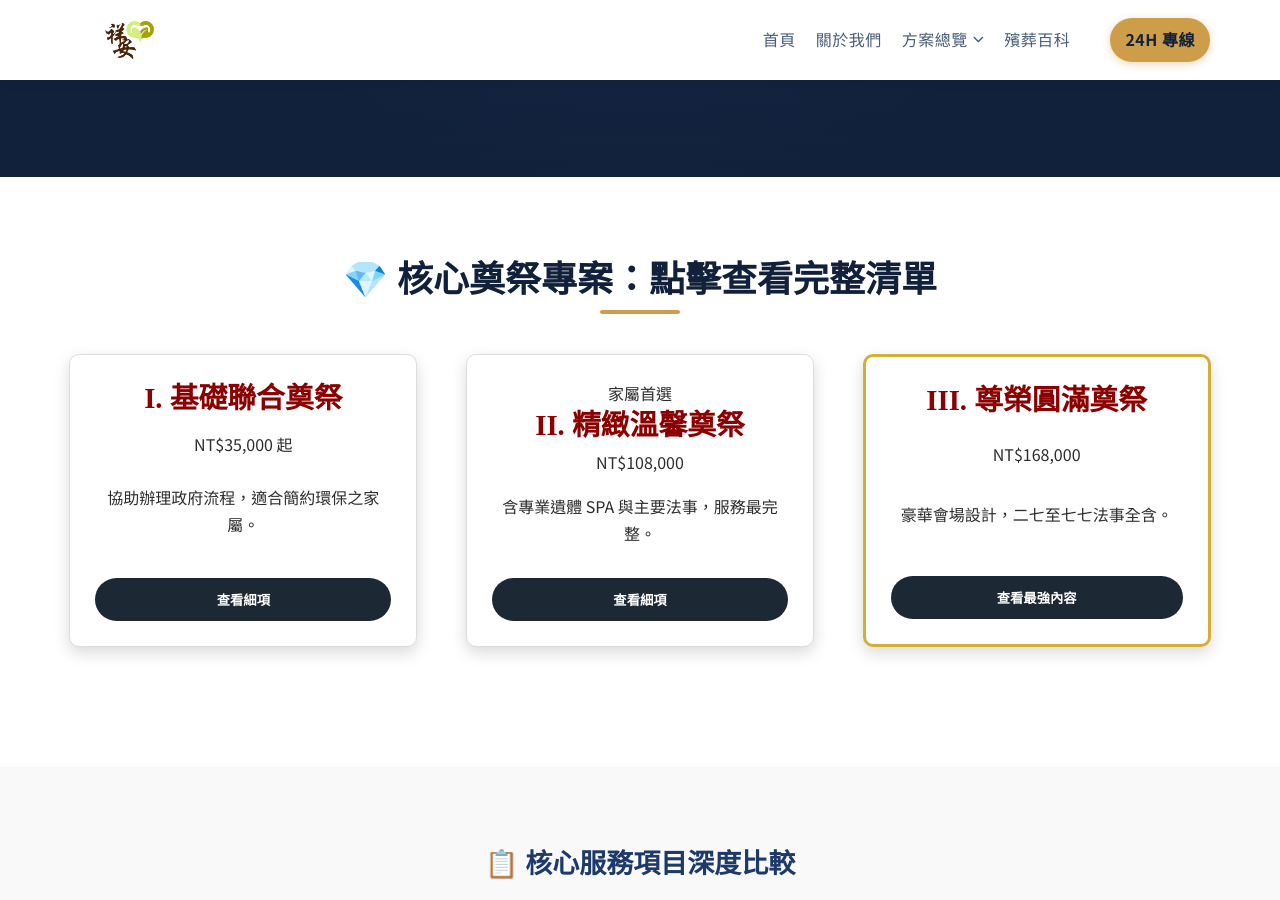
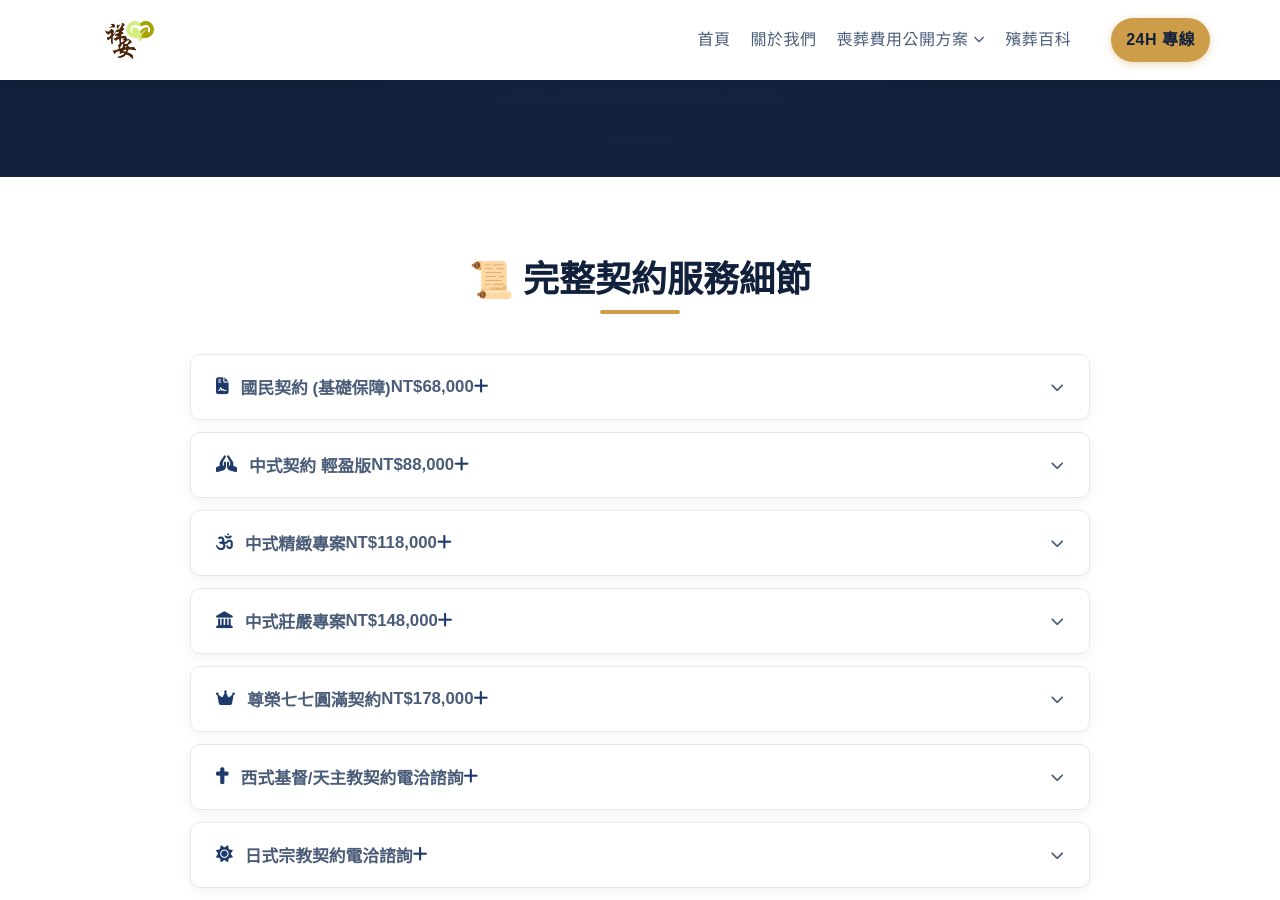
Before and after one commit to Shiangan/Shiangan, a Jekyll site: the page plans.html, which Jekyll copies as it is, in a window 1280 px wide and 900 px high, scrolled down 723 px. Built offline with Jekyll 4.4.1, drawn with Linux system fonts in a browser that asks for light colours; some web fonts are replaced; some of the changed text lies outside the part shown.

Commit message:
Update plans.html

```diff
--- a/plans.html
+++ b/plans.html
@@ -3,7 +3,7 @@
 <head>
     <meta charset="UTF-8">
     <meta name="viewport" content="width=device-width, initial-scale=1.0, shrink-to-fit=no">
-    <meta http-equiv="X-UA-Compatible" content="IE=edge">
+    <title>【費用公開】喪葬費用方案總覽 | 祥安生命：透明契約，暖心守護</title>
 
     <script async src="https://www.googletagmanager.com/gtag/js?id=G-445583766"></script>
     <script>
@@ -13,47 +13,9 @@
     gtag('config', 'G-445583766');
     </script>
 
-    <title>【費用公開】喪葬費用方案總覽 | 祥安生命：從 NT$3.5萬到圓滿契約，價格透明，溫暖守護。</title>
-    <meta name="description" content="祥安生命有限公司承諾喪葬費用公開透明，提供從基礎聯合奠祭 (NT$3.5萬) 到尊榮圓滿契約 (NT$17.8萬) 多種方案。甲級立案團隊，絕無隱藏費用。">
-    <link rel="canonical" href="https://24hour.台灣/Shiangan/plans.html">
-
-    <meta property="og:title" content="祥安生命 | 喪葬費用公開透明方案總覽：尊榮圓滿契約，價格零隱藏">
-    <meta property="og:type" content="website">
-    <meta property="og:url" content="https://24hour.台灣/Shiangan/plans.html">
-    <meta property="og:image" content="https://24hour.台灣/Shiangan/images/logo.png">
-    <meta property="og:description" content="國家認證禮儀師團隊，甲級立案。費用公開透明，協助家屬圓滿告別。">
-    <meta name="robots" content="index, follow">
-
     <link rel="stylesheet" href="https://cdnjs.cloudflare.com/ajax/libs/font-awesome/6.5.1/css/all.min.css">
     <link rel="stylesheet" href="css/style.css">
     <link rel="stylesheet" href="css/plans-specific.css">
-    <link href="https://fonts.googleapis.com/css2?family=Noto+Serif+TC:wght@400;700&family=Noto+Sans+TC:wght@300;400;700&display=swap" rel="stylesheet">
-
-    <script type="application/ld+json">
-    [
-      {
-        "@context": "https://schema.org",
-        "@type": "LocalBusiness",
-        "name": "祥安生命有限公司",
-        "url": "https://24hour.台灣/Shiangan/plans.html",
-        "logo": "https://24hour.台灣/Shiangan/images/logo.png",
-        "telephone": "+886978583699",
-        "address": {
-            "@type": "PostalAddress",
-            "streetAddress": "新北市三重區永福街135巷13號",
-            "addressLocality": "新北",
-            "postalCode": "241"
-        }
-      },
-      {
-        "@context": "https://schema.org",
-        "@type": "FAQPage",
-        "mainEntity": [
-          { "@type": "Question", "name": "喪葬費用透明嗎？", "acceptedAnswer": { "@type": "Answer", "text": "是的，我們堅持費用完全透明化，簽訂書面契約，絕無隱藏費用。" } }
-        ]
-      }
-    ]
-    </script>
 </head>
 
 <body>
@@ -67,12 +29,17 @@
                     <li><a href="index.html">首頁</a></li>
                     <li><a href="about.html">關於我們</a></li>
                     <li class="dropdown active-page">
-                        <a href="plans.html">方案總覽 <i class="fas fa-chevron-down"></i></a>
+                        <a href="plans.html">喪葬費用公開方案 <i class="fas fa-chevron-down"></i></a>
                         <div class="submenu-container">
                             <ul class="submenu">
-                                <li><a href="#basic-contract">國民契約 6.8萬</a></li>
-                                <li><a href="#eighty-eight">中式 8.8萬</a></li>
-                                <li><a href="#seventeen-eight">尊榮 17.8萬</a></li>
+                                <li><a href="#basic">國民契約 6.8萬</a></li>
+                                <li><a href="#eighty-eight">中式契約 8.8萬</a></li>
+                                <li><a href="#eleven-eight">中式契約 11.8萬</a></li>
+                                <li><a href="#fourteen-eight">中式契約 14.8萬</a></li>
+                                <li><a href="#seventeen-eight">尊榮契約 17.8萬</a></li>
+                                <li class="submenu-separator"></li>
+                                <li><a href="#west">西式契約</a></li>
+                                <li><a href="#japen">日式契約</a></li>
                             </ul>
                         </div>
                     </li>
@@ -80,198 +47,120 @@
                     <li class="contact-nav"><a href="tel:+886978583699">24H 專線</a></li>
                 </ul>
             </nav>
-            <button class="menu-toggle" aria-label="切換選單"><i class="fas fa-bars"></i></button>
+            <button class="menu-toggle"><i class="fas fa-bars"></i></button>
         </div>
     </header>
 
     <main>
-        <section id="hero" class="hero-section first-section">
+        <section class="hero-section first-section">
             <div id="stars" class="star-layer"></div>
-            <div class="hero-content">
-                <h1>🏆 費用公開透明：喪葬方案總覽</h1>
-                <p><strong>甲級立案・書面契約・絕無紅包與隱藏收費</strong></p>
-                <div class="hero-buttons">
-                    <a href="#interactive-plans" class="cta-button primary large">查看核心方案</a>
-                    <a href="#core-comparison" class="cta-button secondary large">📋 項目比較表</a>
-                </div>
+            <div class="hero-content container">
+                <h1>🏆 費用公開透明方案總覽</h1>
+                <p><strong>不收紅包、無隱藏收費。祥安承諾：所有項目皆可於契約中查閱。</strong></p>
             </div>
         </section>
 
-        <section id="interactive-plans" class="container-v-padding">
+        <section class="container-v-padding">
             <div class="container">
-                <h2 class="text-center">💎 核心奠祭專案：點擊查看完整清單</h2>
-                <div class="project-cards">
-                    <article class="card-interactive" onclick="openModal('modalUnion')">
-                        <h3>I. 基礎聯合奠祭</h3>
-                        <p class="price">NT$35,000 起</p>
-                        <p class="card-desc">協助辦理政府流程，適合簡約環保之家屬。</p>
-                        <button class="view-btn">查看細項</button>
+                <h2 class="text-center">📜 完整契約服務細節</h2>
+                <div class="accordion-container" id="plans-accordion">
+
+                    <article class="accordion-item" id="basic">
+                        <button class="accordion-header">
+                            <i class="fas fa-file-contract"></i> 國民契約 (基礎保障) <span>NT$68,000</span> <i class="fas fa-plus"></i>
+                        </button>
+                        <div class="accordion-content">
+                            <div class="content-inner">
+                                <p>適合預算簡約但追求基本流程完整之家屬。包含：24H 接體、資深禮儀師指導、火化棺木、標配壽衣。</p>
+                            </div>
+                        </div>
                     </article>
 
-                    <article class="card-interactive featured-card" onclick="openModal('modalRefined')">
-                        <div class="badge">家屬首選</div>
-                        <h3>II. 精緻溫馨奠祭</h3>
-                        <p class="price">NT$108,000</p>
-                        <p class="card-desc">含專業遺體 SPA 與主要法事，服務最完整。</p>
-                        <button class="view-btn">查看細項</button>
+                    <article class="accordion-item" id="eighty-eight">
+                        <button class="accordion-header">
+                            <i class="fas fa-praying-hands"></i> 中式契約 輕盈版 <span>NT$88,000</span> <i class="fas fa-plus"></i>
+                        </button>
+                        <div class="accordion-content">
+                            <div class="content-inner">
+                                <p>包含頭七、滿七法事誦經。適合一般家庭傳統治喪需求。</p>
+                            </div>
+                        </div>
                     </article>
 
-                    <article class="card-interactive honor-highlight" onclick="openModal('modalHonor')">
-                        <h3>III. 尊榮圓滿奠祭</h3>
-                        <p class="price">NT$168,000</p>
-                        <p class="card-desc">豪華會場設計，二七至七七法事全含。</p>
-                        <button class="view-btn">查看最強內容</button>
-                    </article>
+                    <article class="accordion-item" id="eleven-eight">
+                        <button class="accordion-header">
+                            <i class="fas fa-om"></i> 中式精緻專案 <span>NT$118,000</span> <i class="fas fa-plus"></i>
+                        </button>
+                        <div class="accordion-content">
+                            <div class="content-inner">
+                                <p>法事內容加強，包含專業遺體護理 SPA 服務，提供更體面的安息照護。</p>
                             </div>
                         </div>
-        </section>
+                    </article>
 
-        <section id="core-comparison" class="container-v-padding bg-section">
-            <div class="container">
-                <h3 class="text-center">📋 核心服務項目深度比較</h3>
-                <div class="table-scroll-wrapper">
-                    <table>
-                        <thead>
-                            <tr>
-                                <th>服務細項</th>
-                                <th>I. 聯合奠祭</th>
-                                <th>II. 精緻奠祭</th>
-                                <th>III. 尊榮奠祭</th>
-                            </tr>
-                        </thead>
-                        <tbody>
-                            <tr>
-                                <td>遺體照護</td>
-                                <td>基礎潔淨</td>
-                                <td>專業遺體 SPA</td>
-                                <td class="highlight-cell">頂級 SPA+安詳精修</td>
-                            </tr>
-                            <tr>
-                                <td>法事完整度</td>
-                                <td>基礎誦經</td>
-                                <td>頭七、滿七</td>
-                                <td class="highlight-cell">二七至七七全含</td>
-                            </tr>
-                            <tr>
-                                <td>骨灰罐</td>
-                                <td>政府提供</td>
-                                <td>精選石材</td>
-                                <td class="highlight-cell">頂級玉石級</td>
-                            </tr>
-                        </tbody>
-                    </table>
+                    <article class="accordion-item" id="fourteen-eight">
+                        <button class="accordion-header">
+                            <i class="fas fa-landmark"></i> 中式莊嚴專案 <span>NT$148,000</span> <i class="fas fa-plus"></i>
+                        </button>
+                        <div class="accordion-content">
+                            <div class="content-inner">
+                                <p>會場佈置升級，包含大型花藝背板與高級木質骨灰罐。</p>
                             </div>
                         </div>
-        </section>
+                    </article>
 
-        <section id="all-plans-details" class="container-v-padding">
-            <div class="container">
-                <h2 class="text-center">📜 更多圓滿契約細節</h2>
-                <div class="accordion-container">
-                    <article class="plan-item accordion-item" id="basic-contract">
+                    <article class="accordion-item honor-highlight-plan" id="seventeen-eight">
                         <button class="accordion-header">
-                            <i class="fas fa-handshake"></i> 國民契約 (基礎保障) <span>NT$68,000</span> <i class="fas fa-chevron-down"></i>
+                            <i class="fas fa-crown"></i> 尊榮七七圓滿契約 <span>NT$178,000</span> <i class="fas fa-plus"></i>
                         </button>
                         <div class="accordion-content">
-                            <p><strong>適用：</strong>簡約而不失莊嚴，適合追求基本流程圓滿之家屬。</p>
-                            <ul>
-                                <li>專人全程禮儀指導、實木棺木、標準壽衣。</li>
-                                <li>協助死亡證明與火葬申請手續。</li>
-                            </ul>
+                            <div class="content-inner">
+                                <p><strong>最完整專案：</strong>包含二七至七七全法事、頂級玉石罐、雙特大花藝設計、專屬司儀與專業音響設備。</p>
+                            </div>
                         </div>
                     </article>
-                    <article class="plan-item accordion-item" id="eighty-eight">
+
+                    <article class="accordion-item" id="west">
                         <button class="accordion-header">
-                            <i class="fas fa-praying-hands"></i> 中式契約 輕盈版 <span>NT$88,000</span> <i class="fas fa-chevron-down"></i>
+                            <i class="fas fa-cross"></i> 西式基督/天主教契約 <span>電洽諮詢</span> <i class="fas fa-plus"></i>
                         </button>
                         <div class="accordion-content">
-                            <p><strong>包含：</strong>頭七、滿七法事誦經，用品材質全面升級。</p>
+                            <div class="content-inner">
+                                <p>包含追思禮拜場地規劃、教會協調服務。以愛與平安送別摯愛。</p>
+                            </div>
                         </div>
                     </article>
-                    <article class="plan-item accordion-item honor-highlight-plan" id="seventeen-eight">
+
+                    <article class="accordion-item" id="japen">
                         <button class="accordion-header">
-                            <i class="fas fa-crown"></i> 尊榮七七圓滿契約 <span>NT$178,000</span> <i class="fas fa-chevron-down"></i>
+                            <i class="fas fa-sun"></i> 日式宗教契約 <span>電洽諮詢</span> <i class="fas fa-plus"></i>
                         </button>
                         <div class="accordion-content">
-                            <p><strong>頂級規格：</strong>全台首創「七七全含」，絕無任何後續追加費用，適合追求完美告別之家屬。</p>
+                            <div class="content-inner">
+                                <p>專為日蓮正宗、創價學會設計之儀式流程，尊重特定信仰細節。</p>
+                            </div>
                         </div>
                     </article>
-                </div>
-            </div>
-        </section>
 
-        <section id="faq" class="container-v-padding bg-section">
-            <div class="container">
-                <h2 class="text-center">💖 治喪問答</h2>
-                <div class="accordion-container">
-                    <div class="faq-item accordion-item active">
-                        <button class="accordion-header">Q1. 費用真的公開嗎？ <i class="fas fa-chevron-down"></i></button>
-                        <div class="accordion-content">
-                            <p>是的，祥安簽署具法律效益之契約，所有項目明碼標價。</p>
-                        </div>
-                    </div>
                 </div>
             </div>
         </section>
     </main>
 
-    <footer>
+    <footer class="main-footer">
         <div class="container">
             <p>祥安生命有限公司 © <span id="current-year"></span> | 24H 服務專線：0978-583-699</p>
         </div>
     </footer>
 
-    <div id="modalUnion" class="modal">
-        <div class="modal-content">
-            <span class="close-btn" onclick="closeModal('modalUnion')">&times;</span>
-            <h2>I. 基礎聯合奠祭 (NT$35,000)</h2>
-            <p>協助申請政府資源，適合簡約環保之家屬。</p>
-            <img src="images/modal_union.jpg" alt="方案示意圖">
-        </div>
-    </div>
-
-    <div id="modalRefined" class="modal">
-        <div class="modal-content">
-            <span class="close-btn" onclick="closeModal('modalRefined')">&times;</span>
-            <h2>II. 精緻溫馨奠祭 (NT$108,000)</h2>
-            <p>包含遺體 SPA 與主要七七法事，服務最為推薦。</p>
-            <img src="images/modal_refined.jpg" alt="方案示意圖">
-        </div>
-    </div>
-
-    <div id="modalHonor" class="modal">
-        <div class="modal-content">
-            <span class="close-btn" onclick="closeModal('modalHonor')">&times;</span>
-            <h2>III. 尊榮圓滿奠祭 (NT$168,000)</h2>
-            <p>極致規格，所有法事全含，零隱藏費用。</p>
-            <img src="images/modal_honor.jpg" alt="方案示意圖">
-        </div>
-    </div>
-
     <script>
-        // 更新年份
-        document.getElementById('current-year').textContent = new Date().getFullYear();
-
-        // 彈窗開關
-        function openModal(id) {
-            document.getElementById(id).style.display = "flex";
-            document.body.style.overflow = "hidden";
-        }
-        function closeModal(id) {
-            document.getElementById(id).style.display = "none";
-            document.body.style.overflow = "auto";
-        }
-
-        // 手風琴邏輯
-        document.querySelectorAll('.accordion-header').forEach(header => {
-            header.addEventListener('click', () => {
-                const item = header.parentElement;
-                const content = header.nextElementSibling;
+        // 1. 手風琴與 ID 自動跳轉邏輯
+        function toggleAccordion(item) {
+            const content = item.querySelector('.accordion-content');
             const isActive = item.classList.contains('active');
 
             // 關閉其他
-                const group = item.classList.contains('faq-item') ? '.faq-item' : '.plan-item';
-                document.querySelectorAll(group).forEach(el => {
+            document.querySelectorAll('.accordion-item').forEach(el => {
                 el.classList.remove('active');
                 el.querySelector('.accordion-content').style.maxHeight = null;
             });
@@ -280,15 +169,30 @@
                 item.classList.add('active');
                 content.style.maxHeight = content.scrollHeight + "px";
             }
-            });
+        }
+
+        document.querySelectorAll('.accordion-header').forEach(header => {
+            header.addEventListener('click', () => toggleAccordion(header.parentElement));
         });
 
-        // 點擊外部關閉彈窗
-        window.onclick = function(e) {
-            if (e.target.classList.contains('modal')) {
-                closeModal(e.target.id);
+        // 2. 核心功能：監聽首頁跳轉過來的 Hash (例如 plans.html#eighty-eight)
+        function handleHash() {
+            const hash = window.location.hash;
+            if (hash) {
+                const target = document.querySelector(hash);
+                if (target && target.classList.contains('accordion-item')) {
+                    setTimeout(() => {
+                        target.scrollIntoView({ behavior: 'smooth', block: 'center' });
+                        toggleAccordion(target);
+                    }, 500);
                 }
-        };
+            }
+        }
+
+        window.addEventListener('load', handleHash);
+        window.addEventListener('hashchange', handleHash);
+
+        document.getElementById('current-year').textContent = new Date().getFullYear();
     </script>
 </body>
 </html>
```
Lines whose indentation alone changed are shown as unchanged.
